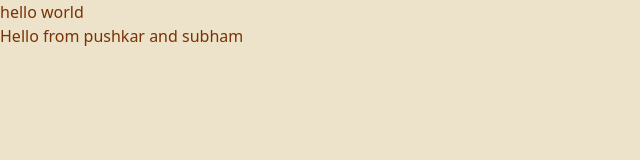
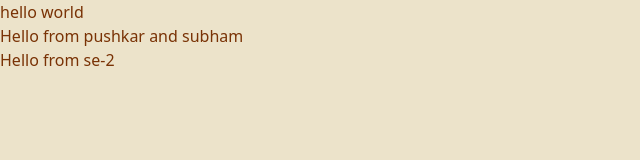
Before and after one commit to pushkar3872/Sr-Jr-connect, a React (Vite) app in the folder frontend/: page / in a window 1280 px wide. Shown: the top 160 px of the page, without its empty margins (0-640 px from the left). Built offline with nearby package versions, Linux system fonts and the light colour scheme.

Commit message:
pushkar_2

```diff
--- a/frontend/src/App.jsx
+++ b/frontend/src/App.jsx
@@ -7,6 +7,7 @@ function App() {
       <div className="">
         hello world
         <h2>Hello from pushkar and subham</h2>
+        <h4>Hello from se-2</h4>
       </div>
     </>
   )
```
